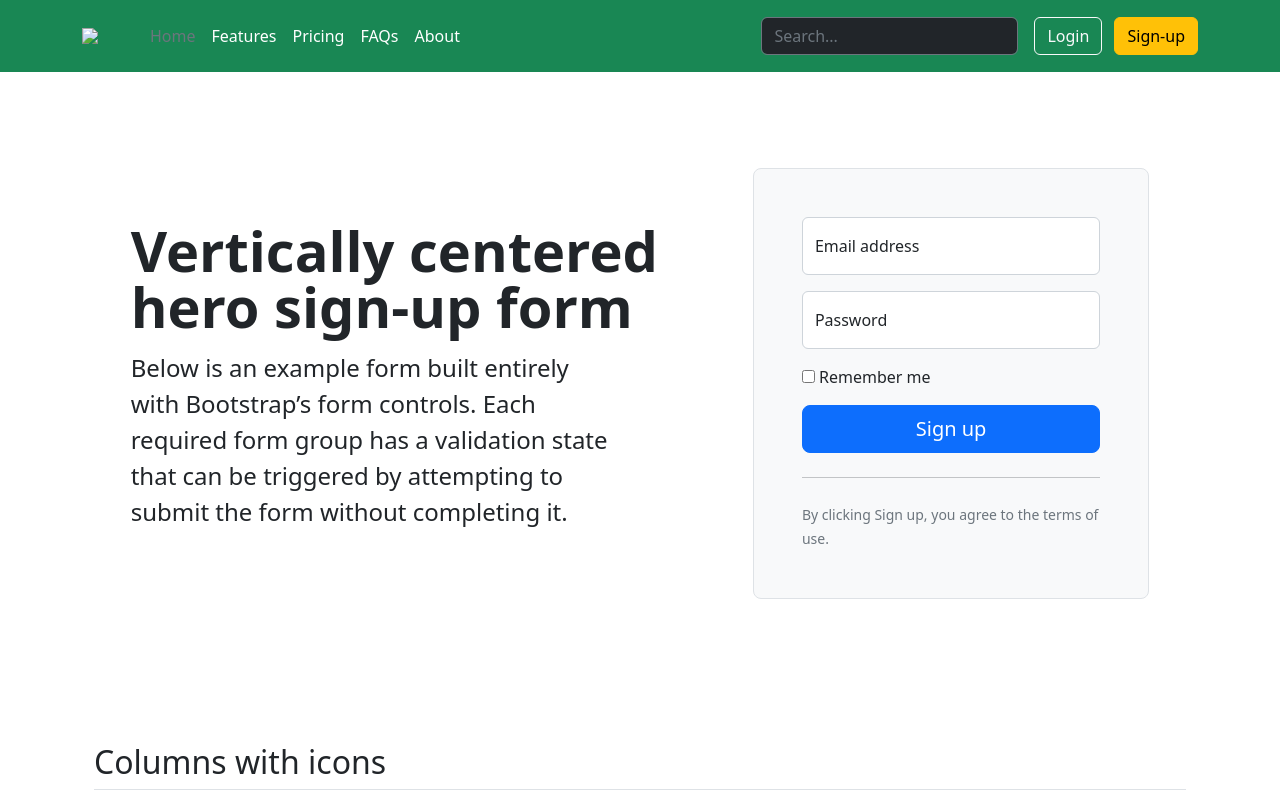
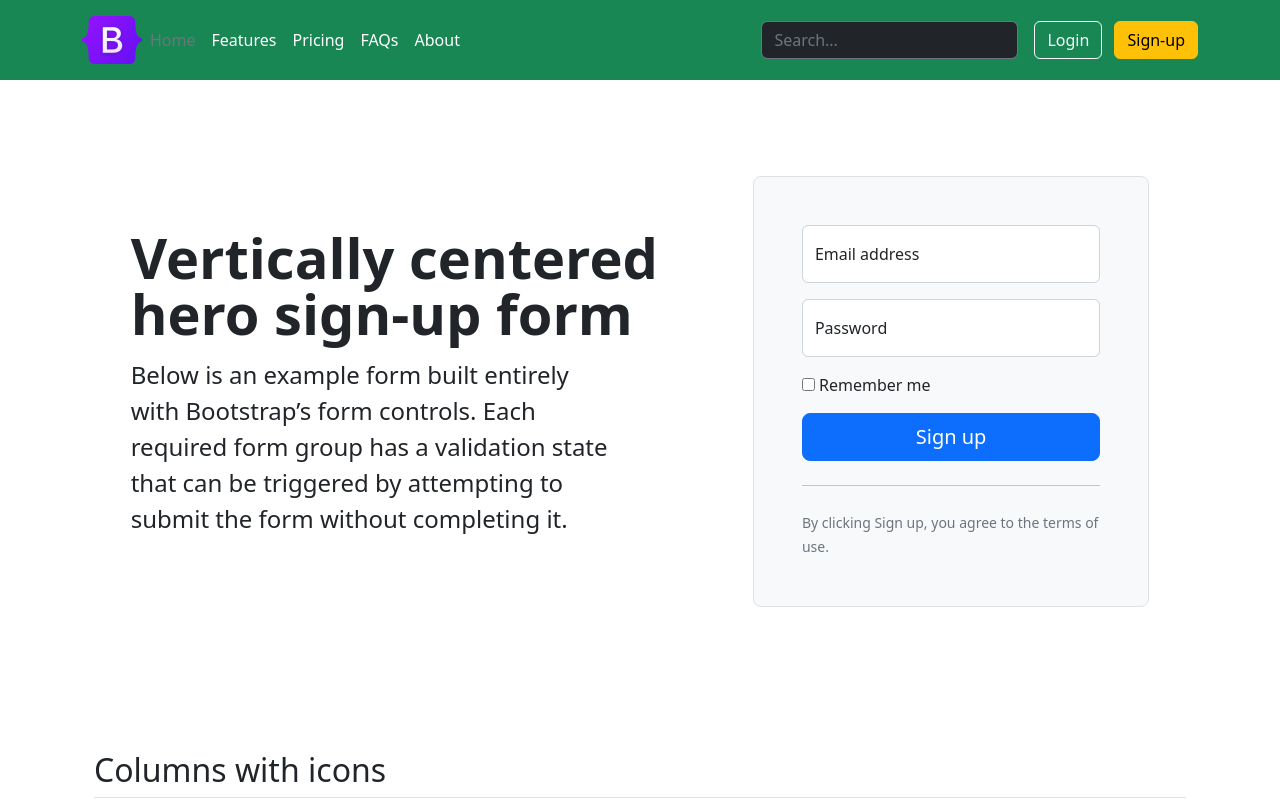
Before and after one commit to majidp04/cs-coding-mayjul-2022-week-1, a plain HTML site: page index.html in a window 1280 px wide. Shown: the top 801 px of the page. Drawn offline with nearby package versions, Linux system fonts and the light colour scheme.

```diff
--- a/index.html
+++ b/index.html
@@ -253,7 +253,7 @@
   <div class="container">
     <div class="d-flex flex-wrap align-items-center justify-content-center justify-content-lg-start">
       <a href="/" class="d-flex align-items-center mb-2 mb-lg-0 text-white text-decoration-none">
-      <img src="./Bootcamp/Astrolabs/logo.svg" width="60">
+      <img src="./logo.svg" width="60">
       </a>
 
       <ul class="nav col-12 col-lg-auto me-lg-auto mb-2 justify-content-center mb-md-0">
```
